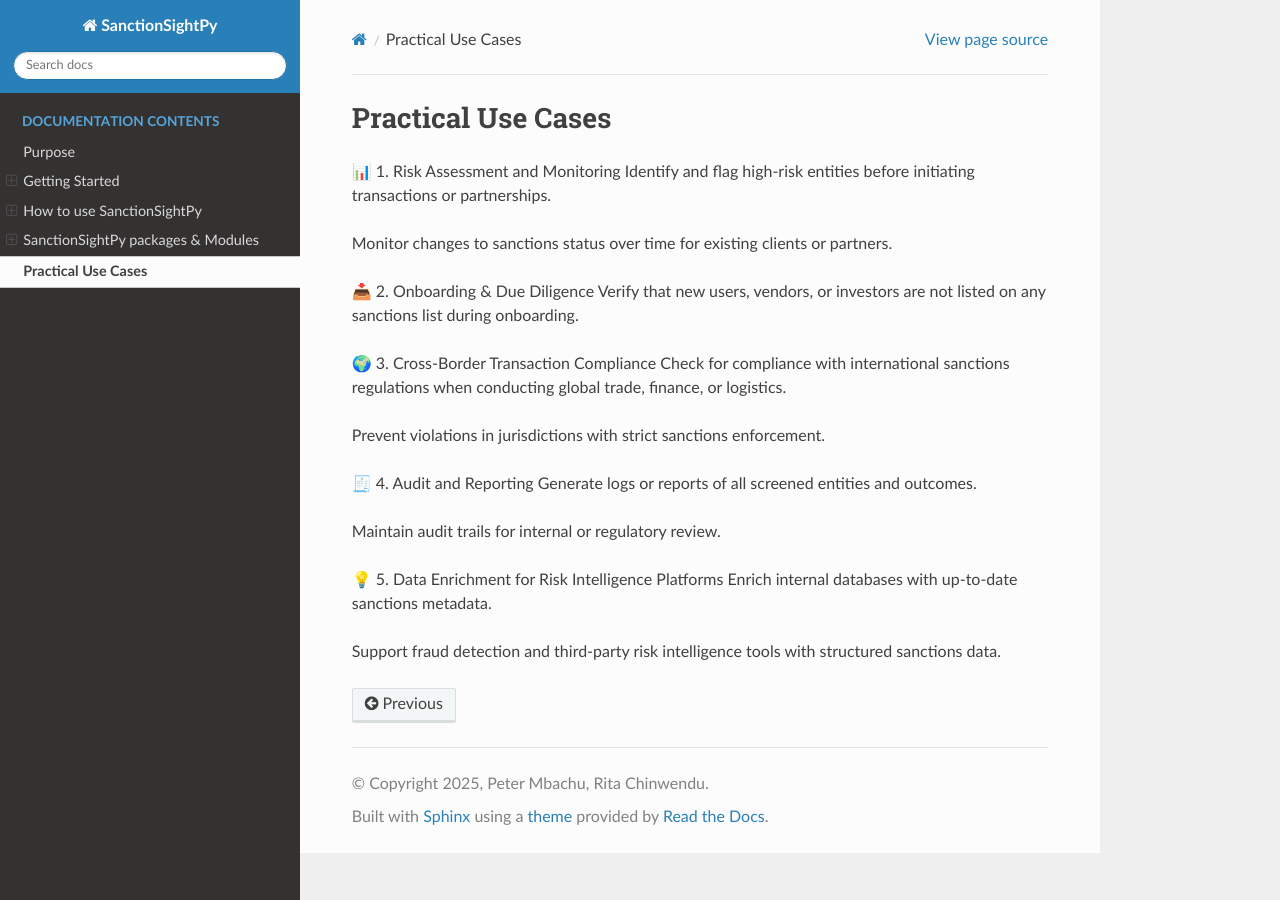
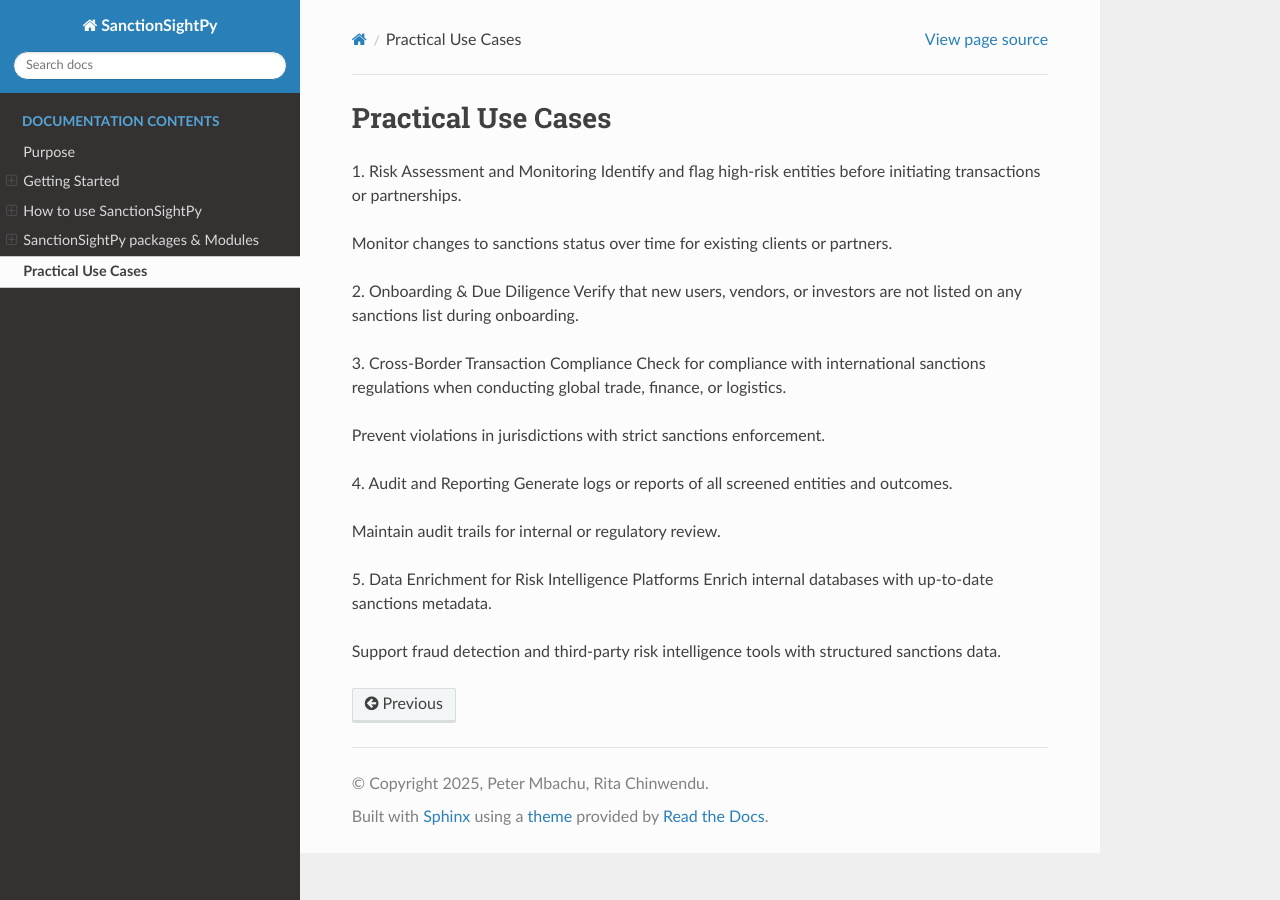
Before and after one commit to cla-bit/SanctionSightPy-Docs, a Sphinx documentation site: the page built from source/use_cases.rst, in a window 1280 px wide. Built offline with Sphinx 7.4.7 and the Read the Docs theme 3.1.0, drawn with Linux system fonts in a browser that asks for light colours; pages that are not in the unit, such as notebooks, are missing from menus.

```diff
--- a/source/use_cases.rst
+++ b/source/use_cases.rst
@@ -2,25 +2,25 @@ Practical Use Cases
 =====================
 
 
-📊 1. Risk Assessment and Monitoring
+1. Risk Assessment and Monitoring
 Identify and flag high-risk entities before initiating transactions or partnerships.
 
 Monitor changes to sanctions status over time for existing clients or partners.
 
-📥 2. Onboarding & Due Diligence
+2. Onboarding & Due Diligence
 Verify that new users, vendors, or investors are not listed on any sanctions list during onboarding.
 
-🌍 3. Cross-Border Transaction Compliance
+3. Cross-Border Transaction Compliance
 Check for compliance with international sanctions regulations when conducting global trade, finance, or logistics.
 
 Prevent violations in jurisdictions with strict sanctions enforcement.
 
-🧾 4. Audit and Reporting
+4. Audit and Reporting
 Generate logs or reports of all screened entities and outcomes.
 
 Maintain audit trails for internal or regulatory review.
 
-💡 5. Data Enrichment for Risk Intelligence Platforms
+5. Data Enrichment for Risk Intelligence Platforms
 Enrich internal databases with up-to-date sanctions metadata.
 
 Support fraud detection and third-party risk intelligence tools with structured sanctions data.
```
